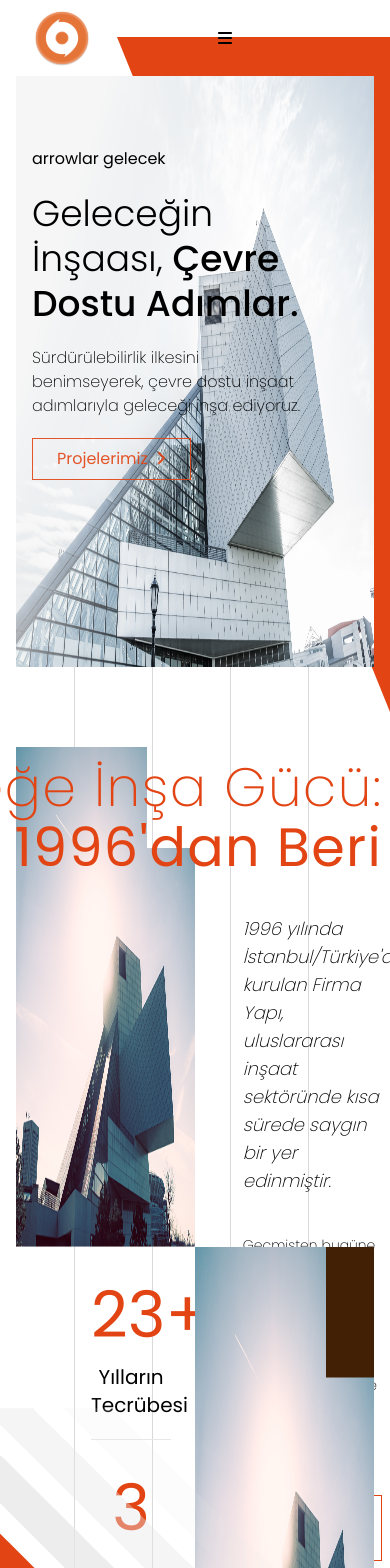
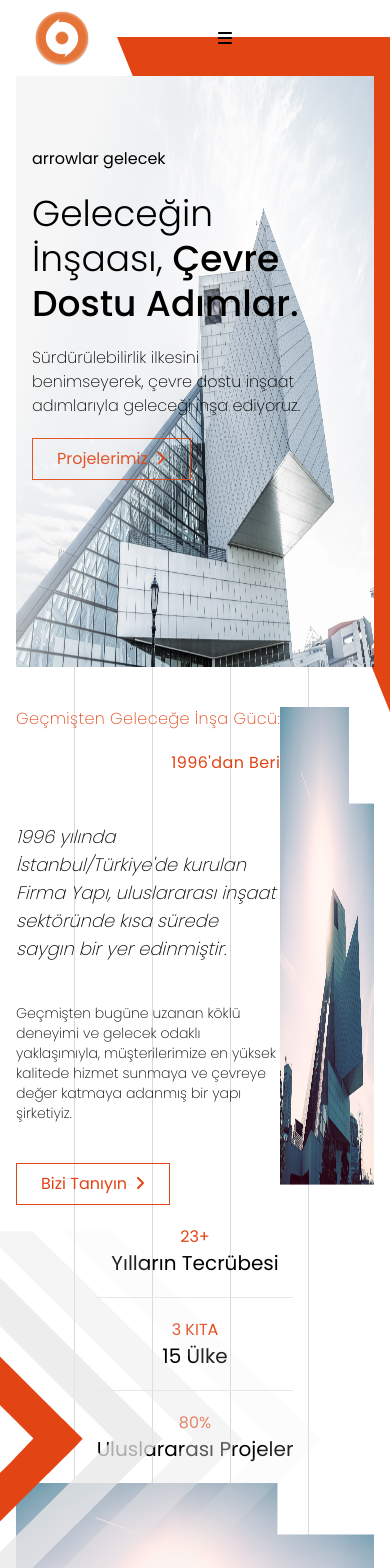
Before and after one commit to mustafakba/frontend, a Next.js app in the folder webintek/: page / in a window 390 px wide. Shown: the top 1568 px of the page. Built offline with nearby package versions, Linux system fonts and the light colour scheme.

Commit message:
future section mobile created

```diff
--- a/webintek/app/components/FutureSection.jsx
+++ b/webintek/app/components/FutureSection.jsx
@@ -6,8 +6,8 @@ export default function FutureSection() {
   return (
     <div>
       <section className="wrapper">
-        <div className="w-full flex justify-start">
-          <div className="wrapper-bg-items min-w-[50%] flex h-[500px] justify-start w-1/2">
+        <div className="w-full flex md:gap-y-10 justify-start">
+          <div className="wrapper-bg-items order-2 md:order-1 md:min-w-[50%] flex md:h-[500px] justify-start md:w-1/2 my-5">
             <Image
               src={"/from-past-to-future.png"}
               className="w-full"
@@ -16,15 +16,15 @@ export default function FutureSection() {
               alt="from-past-to-future"
             />
           </div>
-          <div className="container absolute left-1/2 -translate-x-1/2 pr-[2%]">
-            <div className="right-section items-end flex flex-col">
-              <div className="section-title text-end pt-5 whitespace-nowrap text-[54px] text-4xl tracking-wide">
+          <div className="container md:absolute md:left-1/2 md:-translate-x-1/2 md:pr-[2%]">
+            <div className="right-section md:items-end flex flex-col">
+              <div className="section-title text-end pt-5 whitespace-nowrap md:text-[54px] md:text-4xl tracking-wide">
                 <div className="text-primary-color font-[200] pb-5">
                   Geçmişten Geleceğe İnşa Gücü:
                 </div>
                 <div className="text-primary-color">1996'dan Beri</div>
               </div>
-              <div className="inner-area flex flex-col gap-y-10 mt-12 3xl:w-[38%] w-[36.5%] ">
+              <div className="inner-area flex flex-col gap-y-10 mt-12 md:w-[36.5%] ">
                 <div>
                   <p className="italic text-lg font-[200]">
                     1996 yılında İstanbul/Türkiye'de kurulan Firma Yapı,
@@ -50,7 +50,7 @@ export default function FutureSection() {
       </section>
 
       <section className="relative">
-        <div className="line-background absolute left-0 top-[25%]">
+        <div className="line-background absolute left-0 top-[5%] md:top-[25%]">
           <Image
             src={"/lines-group.png"}
             width={200}
@@ -59,26 +59,28 @@ export default function FutureSection() {
           />
         </div>
         <div className="wrapper">
-          <div className="w-full flex">
-            <div className="w-1/2 flex justify-center">
-              <div className="w-[44.8%] ml-[3.2rem] text-center">
+          <div className="w-full flex flex-col">
+            <div className="md:w-1/2 flex justify-center">
+              <div className="md:w-[44.8%] md:ml-[3.2rem] text-center">
                 <ul>
                   <li className=" border-b py-5">
-                    <div className="text-primary-color text-[4rem]">23+</div>
+                    <div className="text-primary-color md:text-[4rem]">23+</div>
                     <div className="text-xl">Yılların Tecrübesi</div>
                   </li>
                   <li className=" border-b py-5">
-                    <div className="text-primary-color text-[4rem]">3 KITA</div>
+                    <div className="text-primary-color md:text-[4rem]">
+                      3 KITA
+                    </div>
                     <div className="text-xl ">15 Ülke</div>
                   </li>
                   <li className="py-5">
-                    <div className="text-primary-color text-[4rem]">80%</div>
+                    <div className="text-primary-color md:text-[4rem]">80%</div>
                     <div className="text-xl">Uluslararası Projeler</div>
                   </li>
                 </ul>
               </div>
             </div>
-            <div className="wrapper-bg-items flex h-[auto] justify-end w-1/2 bg-yellow-950">
+            <div className="wrapper-bg-items flex h-[auto] justify-end md:w-1/2 ">
               <Image
                 src={"/from-past-to-future.png"}
                 className="w-full"
--- a/webintek/app/page.jsx
+++ b/webintek/app/page.jsx
@@ -40,13 +40,13 @@ export default function Home() {
   ]);
   return (
     <div className="relative intro-area">
-      <div className="pb-10  container-lines relative z-10">
+      <div className="pb-5 md:pb-10  container-lines relative z-10">
         <IntroSection />
       </div>
-      <div className="py-10 container-lines ">
+      <div className="pb-5 md:pb-10 container-lines ">
         <FutureSection />
       </div>
-      <div className="py-10 projects relative bg-dark-color text-white-color z-10">
+      <div className="pb-5 md:pb-10 projects relative bg-dark-color text-white-color z-10">
         <ProjectSection />
       </div>
       <div>
```
